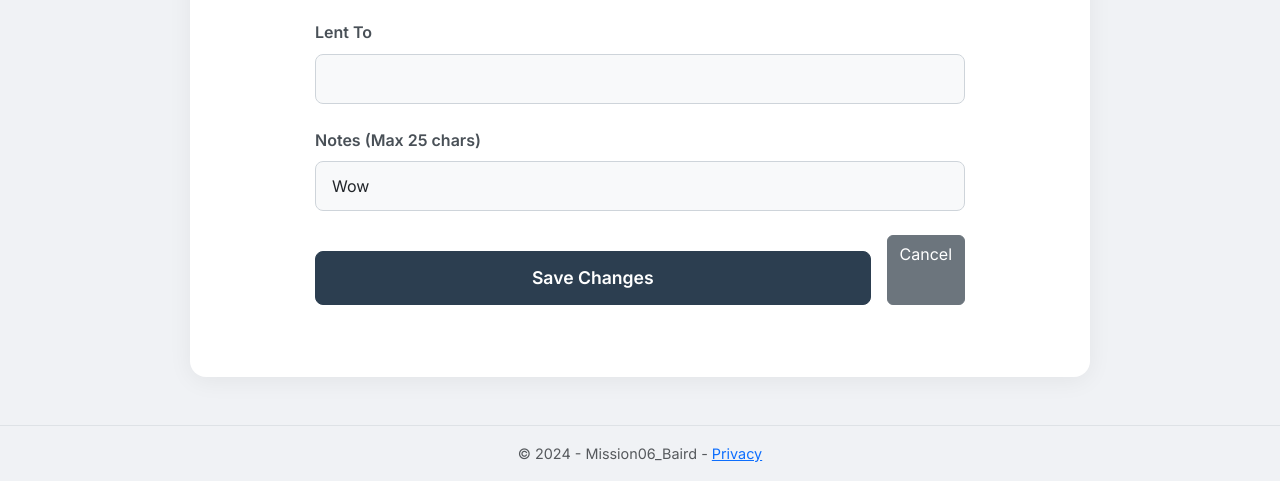
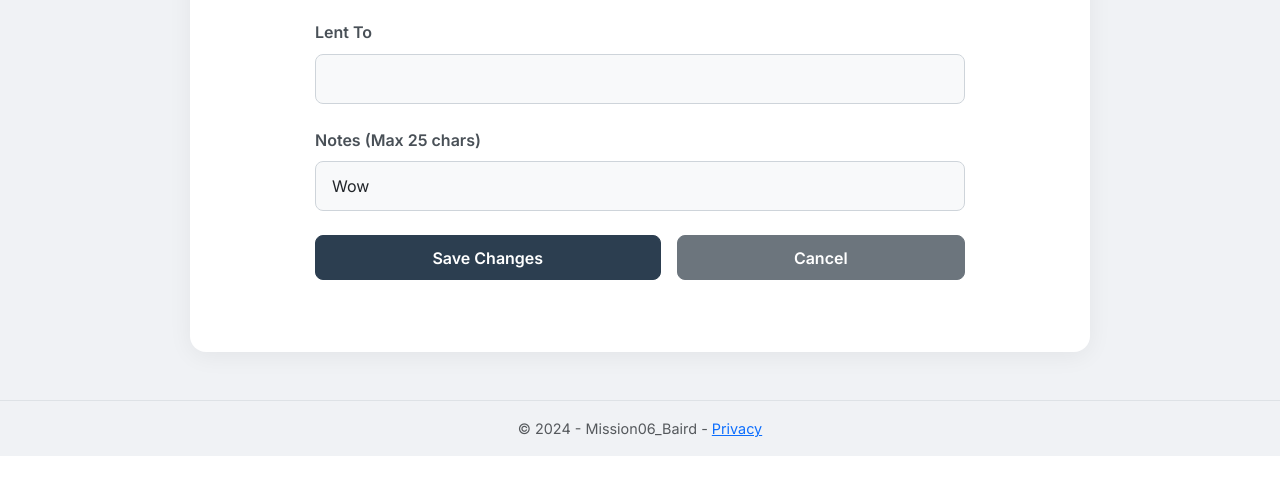
Before and after one commit to BlakeBaird2/Mission06_Baird, an ASP.NET Core app: page /Home/Edit/1 in a window 1280 px wide. Shown: the part 959-1440 px from the top of the page. After the commit the page ends 1415 px from the top, so only its background shows below. Run offline with ASP.NET Core 8, Linux system fonts and the light colour scheme; data comes from the database, SQL or seed files in the repository.

Commit message:
Standardize button sizing across all pages with .btn-action class
https://claude.ai/code/session_01UZtMST1Avzdn8aMQdReH8q

```diff
--- a/Views/Home/Confirmation.cshtml
+++ b/Views/Home/Confirmation.cshtml
@@ -6,6 +6,8 @@
 <div class="text-center">
     <h1 class="display-4">Success!</h1>
     <p>The movie <strong>@Model.Title</strong> has been added to the collection.</p>
-    <a asp-action="MovieList" class="btn btn-secondary">View Collection</a>
-    <a asp-action="EnterMovie" class="btn btn-primary">Add Another</a>
+    <div class="d-flex gap-3 justify-content-center">
+        <a asp-action="MovieList" class="btn btn-secondary btn-action">View Collection</a>
+        <a asp-action="EnterMovie" class="btn btn-primary btn-action">Add Another</a>
+    </div>
 </div>
--- a/Views/Home/Delete.cshtml
+++ b/Views/Home/Delete.cshtml
@@ -25,8 +25,8 @@
     <form asp-action="DeleteConfirmed" method="post">
         <input type="hidden" name="movieId" value="@Model.MovieId" />
         <div class="d-flex gap-3">
-            <button type="submit" class="btn btn-danger flex-fill">Delete</button>
-            <a asp-action="MovieList" class="btn btn-secondary flex-fill text-center">Cancel</a>
+            <button type="submit" class="btn btn-danger btn-action flex-fill">Delete</button>
+            <a asp-action="MovieList" class="btn btn-secondary btn-action flex-fill text-center">Cancel</a>
         </div>
     </form>
 </div>
--- a/Views/Home/Edit.cshtml
+++ b/Views/Home/Edit.cshtml
@@ -81,8 +81,8 @@
         </div>
 
         <div class="d-flex gap-3">
-            <button type="submit" class="btn btn-primary flex-fill">Save Changes</button>
-            <a asp-action="MovieList" class="btn btn-secondary flex-fill text-center">Cancel</a>
+            <button type="submit" class="btn btn-primary btn-action flex-fill">Save Changes</button>
+            <a asp-action="MovieList" class="btn btn-secondary btn-action flex-fill text-center">Cancel</a>
         </div>
 
         <div asp-validation-summary="All" class="text-danger mt-3"></div>
--- a/Views/Home/EnterMovie.cshtml
+++ b/Views/Home/EnterMovie.cshtml
@@ -79,7 +79,7 @@
             <span asp-validation-for="Notes" class="text-danger"></span>
         </div>
 
-        <button type="submit" class="btn btn-primary">Submit Movie</button>
+        <button type="submit" class="btn btn-primary btn-action">Submit Movie</button>
         <div asp-validation-summary="All" class="text-danger mt-3"></div>
     </form>
 </div>
--- a/wwwroot/css/site.css
+++ b/wwwroot/css/site.css
@@ -126,17 +126,8 @@ label {
 .btn-primary {
     background-color: #2c3e50;
     border-color: #2c3e50;
-    padding: 0.8rem 2rem;
-    font-size: 1.1rem;
-    font-weight: 600;
     border-radius: 8px;
     transition: all 0.2s ease;
-}
-
-/* Full-width submit buttons only inside forms */
-form .btn-primary[type="submit"] {
-    width: 100%;
-    margin-top: 1rem;
 }
 
     .btn-primary:hover {
@@ -151,6 +142,20 @@ form .btn-primary[type="submit"] {
 
 .btn-danger {
     font-weight: 600;
+}
+
+/* Consistent sizing for page-level action buttons (forms, confirmations) */
+.btn-action {
+    padding: 0.6rem 1.5rem;
+    font-size: 1rem;
+    font-weight: 600;
+    border-radius: 8px;
+}
+
+/* Full-width submit inside forms (only when button is a direct child) */
+form > .btn-action[type="submit"] {
+    width: 100%;
+    margin-top: 1rem;
 }
 
 /* --- TOOLBAR (MovieList search/filter bar) --- */
```
